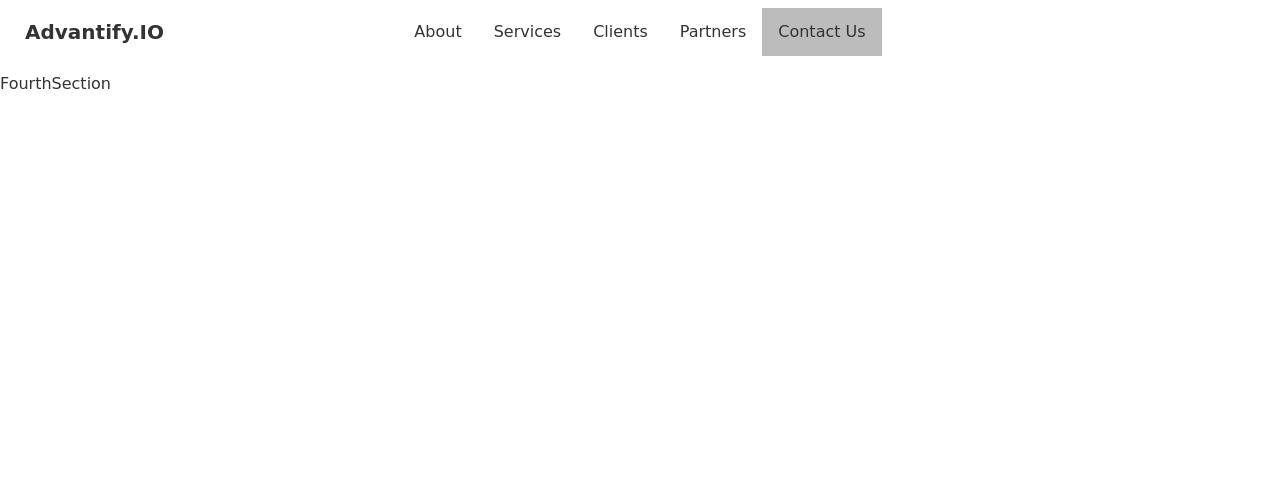
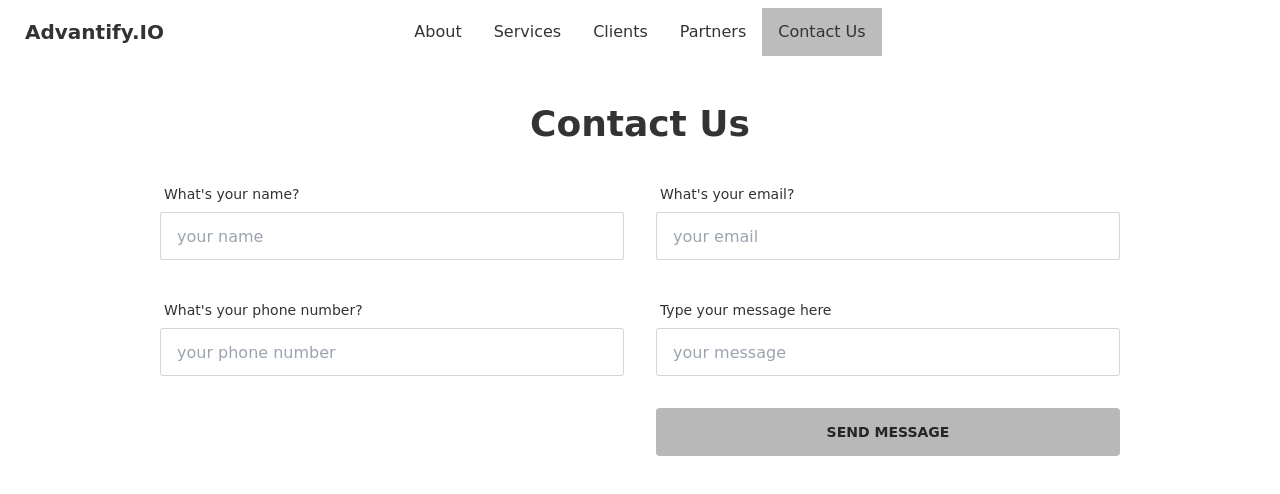
Before and after one commit to AhmedCoolProjects/advantify.io, a Next.js app: page /contact-us in a window 1280 px wide. Shown: the top 494 px of the page. Built offline with nearby package versions, Linux system fonts and the light colour scheme.

Commit message:
adding contact us page

```diff
--- /dev/null
+++ b/components/FormInput.tsx
@@ -0,0 +1,45 @@
+interface Info {
+  name: string;
+  email: string;
+  phone: string;
+  message: string;
+}
+
+export function FormInput({
+  label,
+  required,
+  type,
+  placeholder,
+  info,
+  setInfo,
+  value,
+}: {
+  label: string;
+  required: boolean;
+  type: "text" | "phone" | "email";
+  placeholder: string;
+  info: Info;
+  setInfo: (value: Info) => void;
+  value: keyof Info;
+}) {
+  return (
+    <div className="form-control w-full ">
+      <label className="label">
+        <span className="label-text">{label}</span>
+      </label>
+      <input
+        required={required}
+        type={type}
+        placeholder={placeholder}
+        value={info[value]}
+        onChange={(e) =>
+          setInfo({
+            ...info,
+            [value]: e.target.value,
+          })
+        }
+        className="input input-bordered w-full "
+      />
+    </div>
+  );
+}
--- a/components/index.tsx
+++ b/components/index.tsx
@@ -5,3 +5,4 @@ export * from "./SecondSection";
 export * from "./ThirdSection";
 export * from "./FourthSection";
 export * from "./FifthSection";
+export * from "./FormInput";
--- a/pages/contact-us/index.tsx
+++ b/pages/contact-us/index.tsx
@@ -1,16 +1,60 @@
 import type { NextPage } from "next";
 import Head from "next/head";
-import { FifthSection } from "../../components";
+import { useState } from "react";
+import { FormInput } from "../../components";
 
 const ContactUsPage: NextPage = () => {
+  const [info, setInfo] = useState({
+    name: "",
+    email: "",
+    phone: "",
+    message: "",
+  });
   return (
     <div className="flex flex-col items-center justify-center py-2">
       <Head>
         <title>Contact us | ADVANTIFY.IO</title>
       </Head>
-
-      <main className="w-full">
-        <FifthSection />
+      <h1 className="text-4xl font-semibold my-8">Contact Us</h1>
+      <main className="w-11/12 sm:w-3/4 grid sm:grid-cols-2 grid-cols-1 gap-8">
+        <FormInput
+          info={info}
+          setInfo={setInfo}
+          placeholder="your name"
+          label="What's your name?"
+          required={true}
+          type="text"
+          value="name"
+        />
+        <FormInput
+          info={info}
+          setInfo={setInfo}
+          placeholder="your email"
+          label="What's your email?"
+          required={true}
+          type="email"
+          value="email"
+        />
+        <FormInput
+          info={info}
+          setInfo={setInfo}
+          placeholder="your phone number"
+          label="What's your phone number?"
+          required={true}
+          type="phone"
+          value="phone"
+        />
+        <FormInput
+          info={info}
+          setInfo={setInfo}
+          placeholder="your message"
+          label="Type your message here"
+          required={true}
+          type="text"
+          value="message"
+        />
+        <div />
+        <button className="btn w-full btn-primary">Send Message</button>
       </main>
     </div>
   );
```
